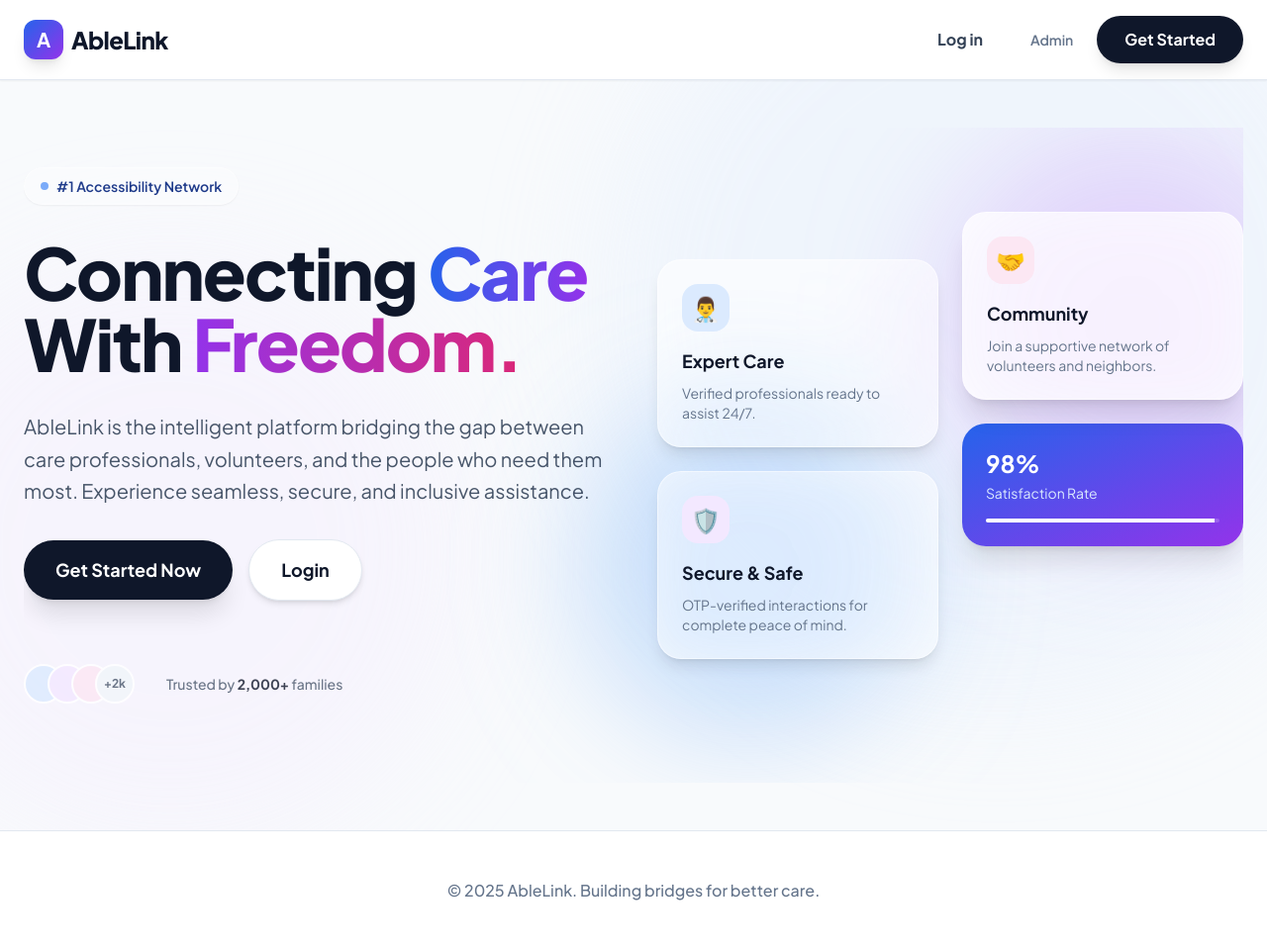
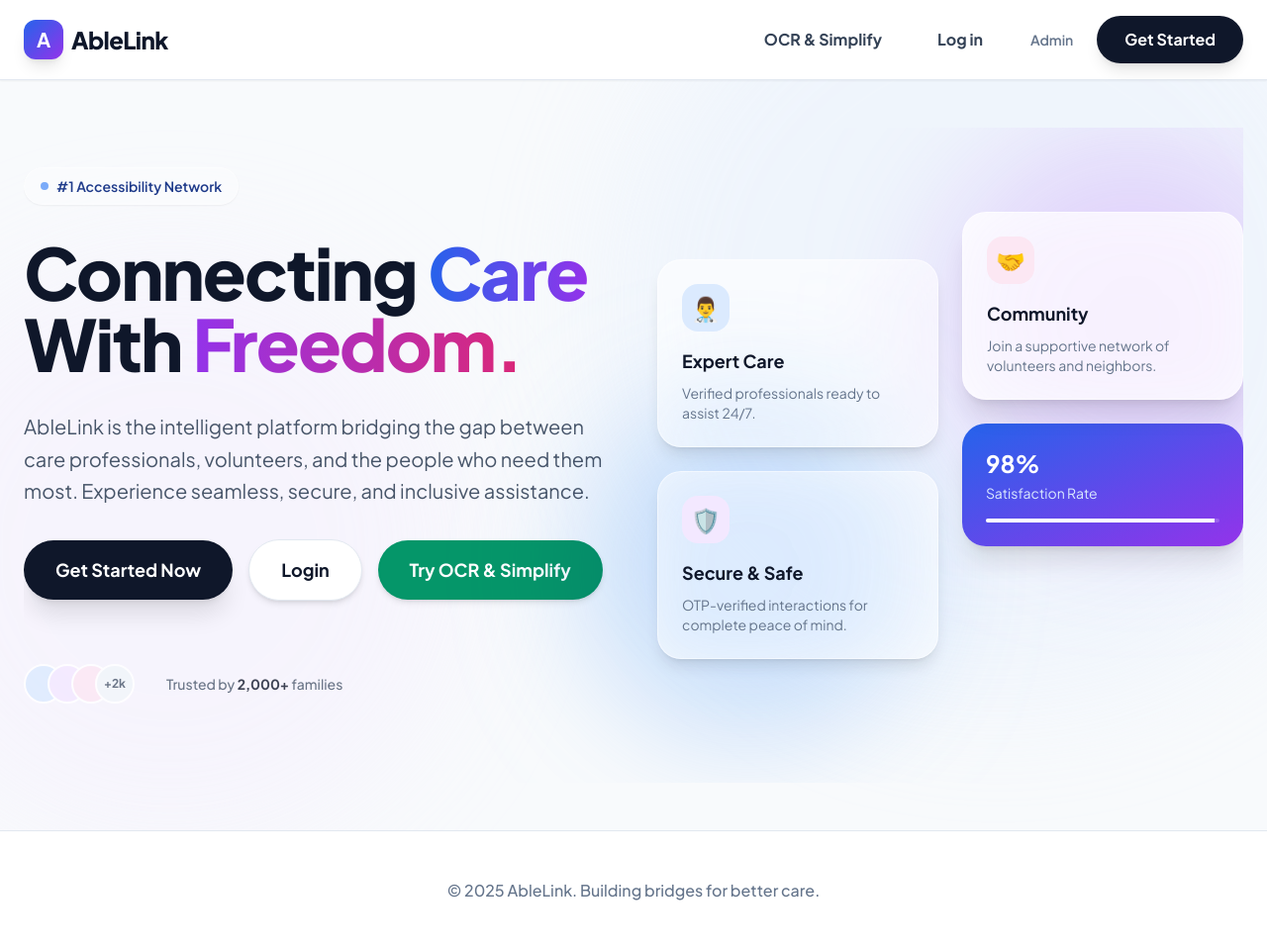
Before and after one commit to Tarannum-Al-Akida/ABLELINK, a Laravel app: page / in a window 1280 px wide. Shown: the whole page at 99% size. Run offline with Laravel 12, Linux system fonts and the light colour scheme; some libraries are stand-ins or nearby versions.

Commit message:
Add OCR & Simplify link to navigation and welcome page
Co-authored-by: tarannum.al.akida <tarannum.al.akida@g.bracu.ac.bd>

```diff
--- a/resources/views/layouts/app.blade.php
+++ b/resources/views/layouts/app.blade.php
@@ -40,6 +40,12 @@
                            Dashboard
                         </a>
 
+                        <!-- OCR & Simplify Link -->
+                        <a href="{{ route('documents.upload') }}"
+                           class="px-5 py-2.5 rounded-full font-semibold text-slate-600 hover:text-emerald-700 hover:bg-emerald-50 transition-all">
+                           OCR & Simplify
+                        </a>
+
                         <!-- Profile Link -->
                         <a href="{{ route('profile.show') }}"
                            class="px-5 py-2.5 rounded-full font-semibold text-slate-600 hover:text-purple-600 hover:bg-purple-50 transition-all">
@@ -54,6 +60,12 @@
                             </form>
                         </div>
                     @else
+                        <!-- OCR & Simplify Link -->
+                        <a href="{{ route('documents.upload') }}"
+                           class="px-6 py-3 rounded-full font-bold text-slate-700 hover:text-emerald-700 hover:bg-emerald-50 transition-all">
+                           OCR & Simplify
+                        </a>
+
                         <!-- Login -->
                         <a href="{{ route('login') }}"
                            class="px-6 py-3 rounded-full font-bold text-slate-700 hover:text-slate-900 hover:bg-slate-100 transition-all">
--- a/resources/views/welcome.blade.php
+++ b/resources/views/welcome.blade.php
@@ -29,6 +29,9 @@
                         <span class="relative z-10">Go to Dashboard</span>
                         <div class="absolute inset-0 bg-gradient-to-r from-blue-600 to-purple-600 opacity-0 group-hover:opacity-100 transition-opacity duration-300"></div>
                     </a>
+                    <a href="{{ route('documents.upload') }}" class="px-8 py-4 bg-white text-slate-900 border border-slate-200 rounded-full font-bold text-lg shadow-md hover:shadow-lg hover:bg-slate-50 hover:-translate-y-1 transition-all duration-300">
+                        OCR & Simplify
+                    </a>
                 @else
                     <a href="{{ route('register') }}" class="group relative px-8 py-4 bg-slate-900 text-white rounded-full font-bold text-lg shadow-xl hover:shadow-2xl hover:-translate-y-1 transition-all duration-300 overflow-hidden">
                         <span class="relative z-10">Get Started Now</span>
@@ -36,6 +39,9 @@
                     </a>
                     <a href="{{ route('login') }}" class="px-8 py-4 bg-white text-slate-900 border border-slate-200 rounded-full font-bold text-lg shadow-md hover:shadow-lg hover:bg-slate-50 hover:-translate-y-1 transition-all duration-300">
                         Login
+                    </a>
+                    <a href="{{ route('documents.upload') }}" class="px-8 py-4 bg-emerald-600 text-white rounded-full font-bold text-lg shadow-md hover:shadow-lg hover:bg-emerald-700 hover:-translate-y-1 transition-all duration-300">
+                        Try OCR & Simplify
                     </a>
                 @endauth
             </div>
```
